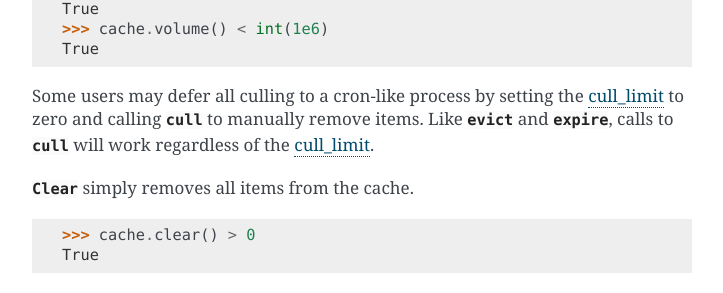
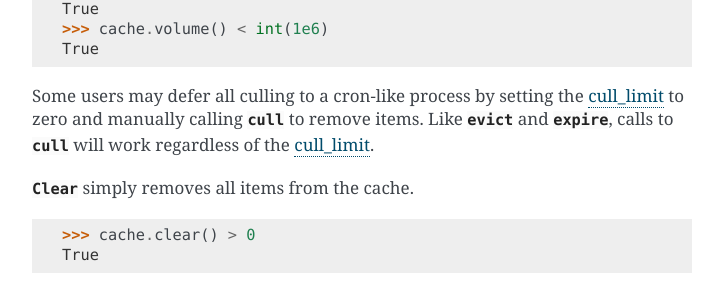
Before and after one commit to grantjenks/python-diskcache, a Sphinx documentation site: the page built from docs/tutorial.rst, in a window 1280 px wide and 900 px high, scrolled down 5735 px. Shown: the part 176-469 px from the top of the window, without its empty margins (388-1111 px from the left). Built offline with Sphinx 7.4.7, drawn with Linux system fonts in a browser that asks for light colours.

Commit message:
Improve wording

```diff
--- a/docs/tutorial.rst
+++ b/docs/tutorial.rst
@@ -280,8 +280,8 @@ remove items until the cache volume is less than the size limit.
     True
 
 Some users may defer all culling to a cron-like process by setting the
-:ref:`cull_limit <tutorial-settings>` to zero and calling :meth:`cull
-<diskcache.Cache.cull>` to manually remove items. Like :meth:`evict
+:ref:`cull_limit <tutorial-settings>` to zero and manually calling :meth:`cull
+<diskcache.Cache.cull>` to remove items. Like :meth:`evict
 <diskcache.Cache.evict>` and :meth:`expire <diskcache.Cache.expire>`, calls to
 :meth:`cull <diskache.Cache.cull>` will work regardless of the :ref:`cull_limit
 <tutorial-settings>`.
```
